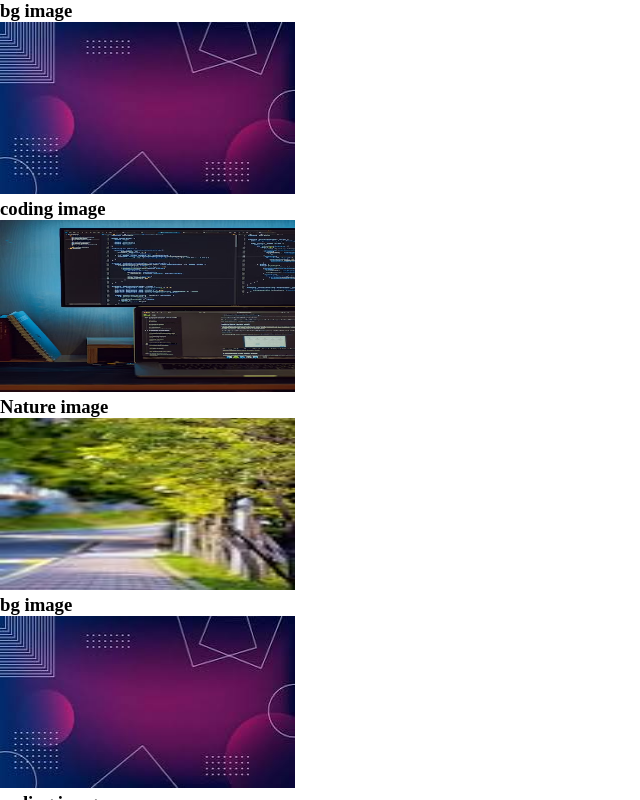
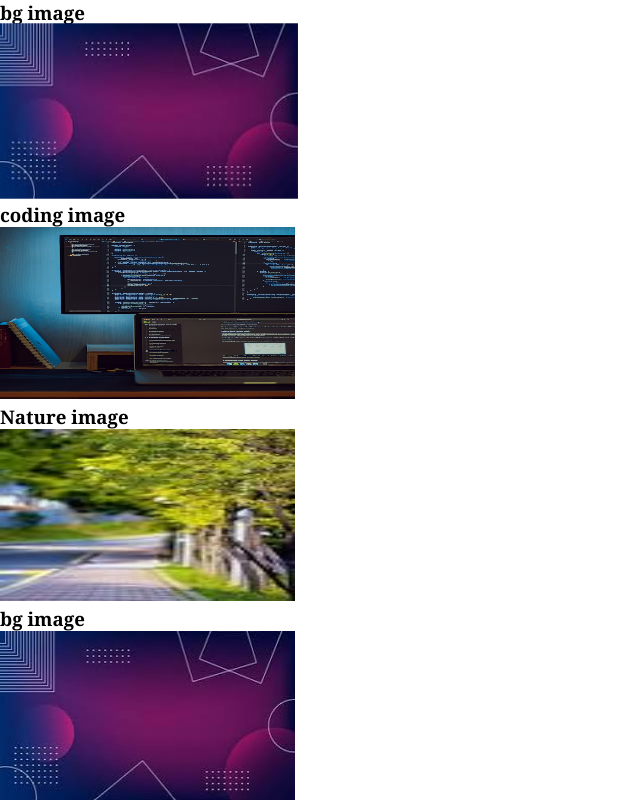
Before and after one commit to Ali-Raza-Gill/Css-Practice, a plain HTML site: page index.html in a window 1280 px wide. In both pictures the pointer is over the picture 147 px from the left and 108 px from the top of the page. Shown: the top 800 px of the page, without its empty margins (0-640 px from the left). Drawn offline with Linux system fonts and the light colour scheme.

Commit message:
more changes are added

```diff
--- a/style.css
+++ b/style.css
@@ -1,9 +1,19 @@
 *{
     margin: 0;
-
+    padding: 0;
+    font-family: Georgia, 'Times New Roman', Times, serif;
+    font-weight: bold;
 }
 
 img{
     width: 295px;
     height: 172px;
+    /* box-shadow:10px 10px 10px 10px lightcyan; */
+
 }
+img:hover{
+    width: 295px;
+    height: 172px;
+    transform: scale(1.02);
+
+}
```
